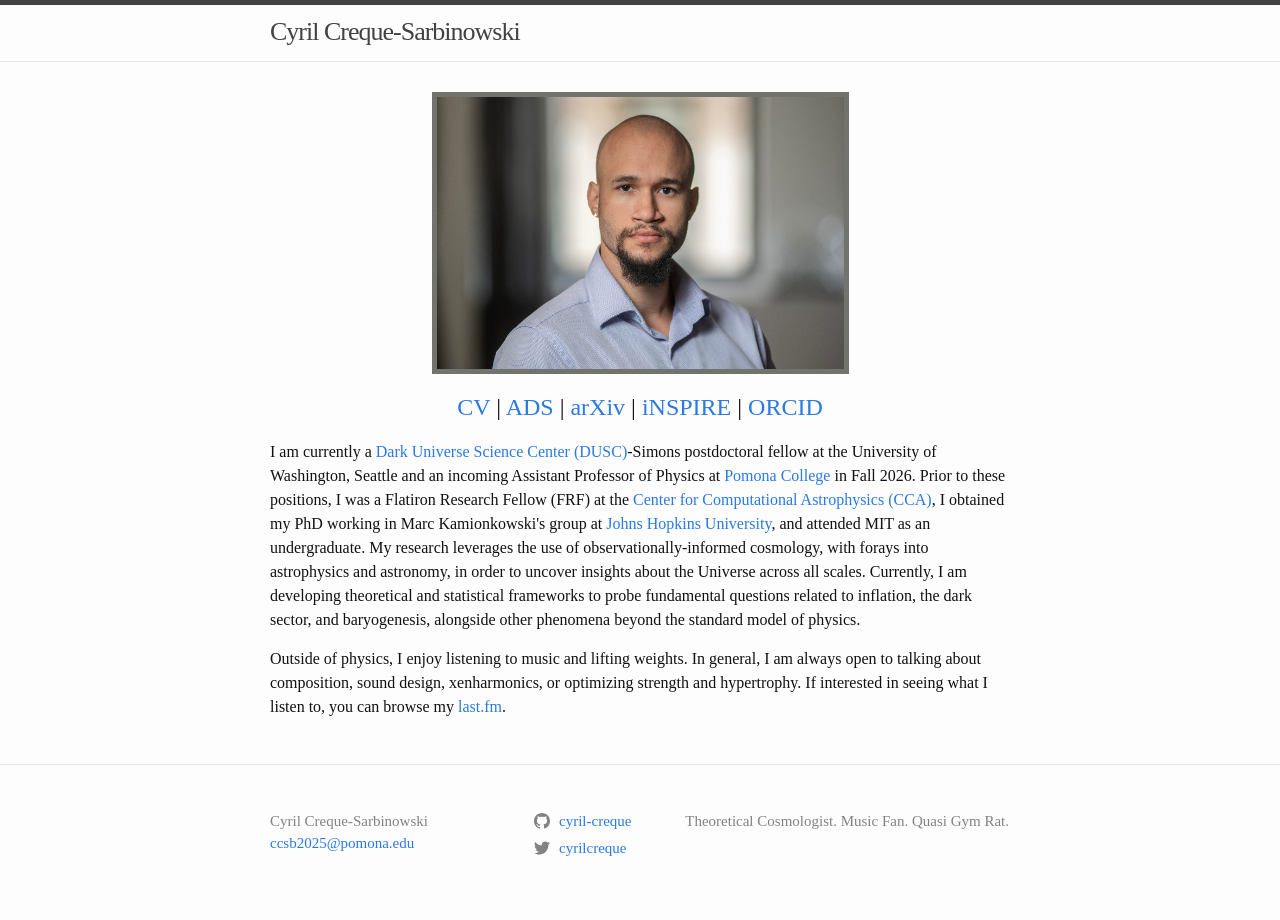
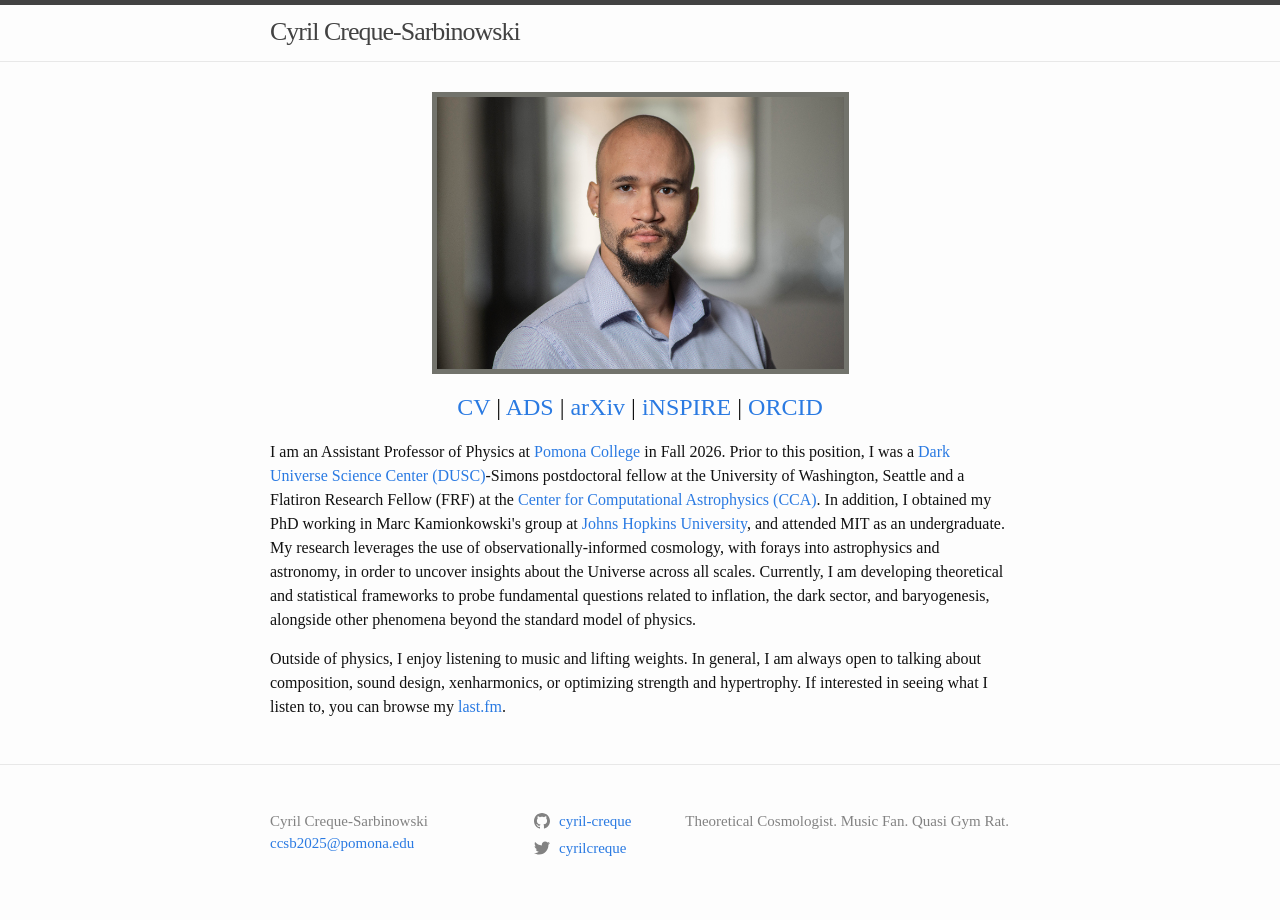
Before and after one commit to cyril-creque/cyril-creque.github.io, a Jekyll site: the page built from docs/index.markdown, in a window 1280 px wide. Built offline with Jekyll 4.4.1, drawn with Linux system fonts in a browser that asks for light colours; some web fonts are replaced.

Commit message:
Updated description

```diff
--- a/docs/index.markdown
+++ b/docs/index.markdown
@@ -42,7 +42,7 @@ layout: home
 </h2>
 </p>
 <p style = "font-family: Computer Modern">
-I am currently a <a href="https://www.washington.edu/research/research-centers/dark-universe-science-center-dusc/">Dark Universe Science Center (DUSC)</a>-Simons postdoctoral fellow at the University of Washington, Seattle and an incoming Assistant Professor of Physics at <a href="https://www.pomona.edu/academics/departments/physics-and-astronomy">Pomona College</a> in Fall 2026. Prior to these positions, I was a Flatiron Research Fellow (FRF) at the <a href="https://www.simonsfoundation.org/flatiron/center-for-computational-astrophysics/">Center for Computational Astrophysics (CCA)</a>, I obtained my PhD working in Marc Kamionkowski's group at <a href="https://sites.krieger.jhu.edu/kamionkowski/students-and-postdocs/">Johns Hopkins University</a>, and attended MIT as an undergraduate. My research leverages the use of observationally-informed cosmology, with forays into astrophysics and astronomy, in order to uncover insights about the Universe across all scales. Currently, I am developing theoretical and statistical frameworks to probe fundamental questions related to inflation, the dark sector, and baryogenesis, alongside other phenomena beyond the standard model of physics.
+I am an Assistant Professor of Physics at <a href="https://www.pomona.edu/academics/departments/physics-and-astronomy">Pomona College</a> in Fall 2026. Prior to this position, I was a <a href="https://www.washington.edu/research/research-centers/dark-universe-science-center-dusc/">Dark Universe Science Center (DUSC)</a>-Simons postdoctoral fellow at the University of Washington, Seattle and a Flatiron Research Fellow (FRF) at the <a href="https://www.simonsfoundation.org/flatiron/center-for-computational-astrophysics/">Center for Computational Astrophysics (CCA)</a>. In addition, I obtained my PhD working in Marc Kamionkowski's group at <a href="https://sites.krieger.jhu.edu/kamionkowski/students-and-postdocs/">Johns Hopkins University</a>, and attended MIT as an undergraduate. My research leverages the use of observationally-informed cosmology, with forays into astrophysics and astronomy, in order to uncover insights about the Universe across all scales. Currently, I am developing theoretical and statistical frameworks to probe fundamental questions related to inflation, the dark sector, and baryogenesis, alongside other phenomena beyond the standard model of physics.
 </p>
 <p style = "font-family: Computer Modern">
 Outside of physics, I enjoy listening to music and lifting weights. In general, I am always open to talking about composition, sound design, xenharmonics, or optimizing strength and hypertrophy. If interested in seeing what I listen to, you can browse my <a href = "https://last.fm/user/Cyrilcs">last.fm</a>.
```
